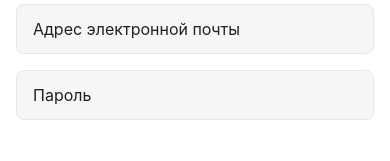
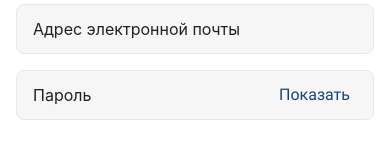
Before and after one commit to Kristuwa/react-native-myApp, a React Native app: screen /LoginScreen in a window 390 px wide. Shown: the part 463-624 px from the top of the page. Built offline with nearby package versions, Linux system fonts and the light colour scheme; no server answers; what react-native-root-siblings would draw is missing.

Commit message:
add shownPassword

```diff
--- a/screens/auth/LoginScreen.js
+++ b/screens/auth/LoginScreen.js
@@ -27,6 +27,7 @@ const windowDimensions = Dimensions.get("window").width;
 export default function LoginScreen({ navigation }) {
   const [state, setState] = useState(initialState);
   const { email, password } = state;
+  const [isNotShownPassword, setIsNotShownPassword] = useState(true);
   const [isShowKeyboard, setIsShowKeyboard] = useState(false);
   const [dimensions, setDimensions] = useState(windowDimensions);
 
@@ -91,7 +92,7 @@ export default function LoginScreen({ navigation }) {
                   placeholder="Адрес электронной почты"
                   onFocus={onFocus}
                 />
-
+                <View style={{ position: "relative" }}>
                   <TextInput
                     style={{ ...styles.input, marginBottom: 0 }}
                     onChangeText={(value) =>
@@ -102,12 +103,25 @@ export default function LoginScreen({ navigation }) {
                     }
                     value={password}
                     placeholder="Пароль"
-                  secureTextEntry={true}
+                    secureTextEntry={isNotShownPassword}
                     onFocus={onFocus}
                   />
+                  <TouchableOpacity
+                    style={styles.shownBtn}
+                    onPress={() => {
+                      setIsNotShownPassword((prevState) => !prevState);
+                    }}
+                  >
+                    <Text style={styles.textBtnShown}>Показать</Text>
+                  </TouchableOpacity>
                 </View>
-              <View style={{ display: isShowKeyboard ? "none" : "flex" }}>
-                <TouchableOpacity style={styles.btn} onPress={submitLoginForm}>
+              </View>
+              {!isShowKeyboard && (
+                <View>
+                  <TouchableOpacity
+                    style={styles.btn}
+                    onPress={submitLoginForm}
+                  >
                     <Text style={styles.btnTitle}>Войти</Text>
                   </TouchableOpacity>
                   <View style={styles.navigationContainer}>
@@ -121,6 +135,7 @@ export default function LoginScreen({ navigation }) {
                     </TouchableOpacity>
                   </View>
                 </View>
+              )}
             </View>
           </KeyboardAvoidingView>
         </ImageBackground>
@@ -171,6 +186,13 @@ const styles = StyleSheet.create({
     color: "#212121",
     fontSize: 16,
   },
+  shownBtn: { position: "absolute", top: 15, right: 40 },
+  textBtnShown: {
+    color: "#1B4371",
+    fontFamily: "Roboto-Regular",
+    fontSize: 16,
+    lineHeight: 19,
+  },
   btn: {
     backgroundColor: "#FF6C00",
     borderRadius: 100,
--- a/screens/auth/RegistrationScreen.js
+++ b/screens/auth/RegistrationScreen.js
@@ -28,7 +28,7 @@ const windowDimensions = Dimensions.get("window").width;
 
 export default function RegistrationScreen({ navigation }) {
   const [dimensions, setDimensions] = useState(windowDimensions);
-
+  const [isNotShownPassword, setIsNotShownPassword] = useState(true);
   const [isShowKeyboard, setIsShowKeyboard] = useState(false);
   const [state, setState] = useState(initialState);
   const { login, email, password } = state;
@@ -109,7 +109,7 @@ export default function RegistrationScreen({ navigation }) {
                   placeholder="Адрес электронной почты"
                   onFocus={onFocus}
                 />
-
+                <View style={{ position: "relative" }}>
                   <TextInput
                     style={{ ...styles.input, marginBottom: 0 }}
                     onChangeText={(value) =>
@@ -120,11 +120,21 @@ export default function RegistrationScreen({ navigation }) {
                     }
                     value={password}
                     placeholder="Пароль"
-                  secureTextEntry={true}
+                    secureTextEntry={isNotShownPassword}
                     onFocus={onFocus}
                   />
+                  <TouchableOpacity
+                    style={styles.shownBtn}
+                    onPress={() => {
+                      setIsNotShownPassword((prevState) => !prevState);
+                    }}
+                  >
+                    <Text style={styles.textBtnShown}>Показать</Text>
+                  </TouchableOpacity>
                 </View>
-              <View style={{ display: isShowKeyboard ? "none" : "flex" }}>
+              </View>
+              {!isShowKeyboard && (
+                <View>
                   <TouchableOpacity
                     style={styles.btn}
                     onPress={submitRegisterForm}
@@ -142,6 +152,7 @@ export default function RegistrationScreen({ navigation }) {
                     </TouchableOpacity>
                   </View>
                 </View>
+              )}
             </View>
           </KeyboardAvoidingView>
         </ImageBackground>
@@ -209,6 +220,13 @@ const styles = StyleSheet.create({
     color: "#212121",
     fontSize: 16,
   },
+  shownBtn: { position: "absolute", top: 15, right: 40 },
+  textBtnShown: {
+    color: "#1B4371",
+    fontFamily: "Roboto-Regular",
+    fontSize: 16,
+    lineHeight: 19,
+  },
   btn: {
     backgroundColor: "#FF6C00",
     borderRadius: 100,
```
Lines whose indentation alone changed are shown as unchanged.
